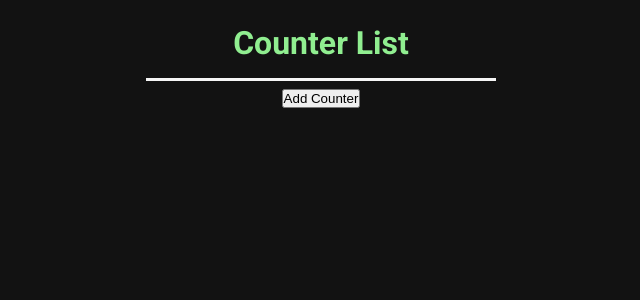
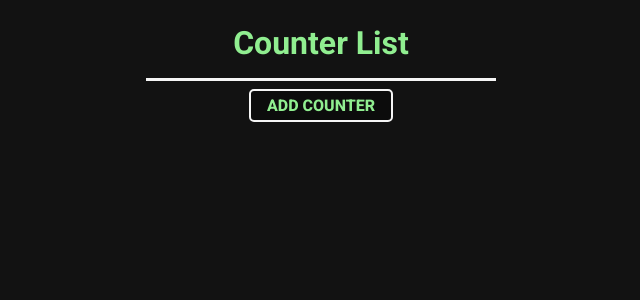
Before and after one commit to Espadv69/Counter-List, a React (Vite) app: page / in a window 1280 px wide. Shown: the top 300 px of the page, without its empty margins (319-959 px from the left). Built offline with nearby package versions, Linux system fonts and the light colour scheme.

Commit message:
Enhance button styles in CounterList component with padding, font adjustments, and border

```diff
--- a/src/css/CounterList.css
+++ b/src/css/CounterList.css
@@ -10,8 +10,21 @@
 }
 
 .button-addCounter {
+  padding: .3rem 1rem;
+
+  font-size: 1rem;
+  font-family: 'Roboto', sans-serif;
+  font-weight: 800;
+  text-transform: uppercase;
+
   display: flex;
   justify-self: center;
+
+  border: 2px solid whitesmoke;
+  border-radius: 5px;
+
+  color: currentColor;
+  background: #0000005b;
 }
 
 .grid-container {
```
